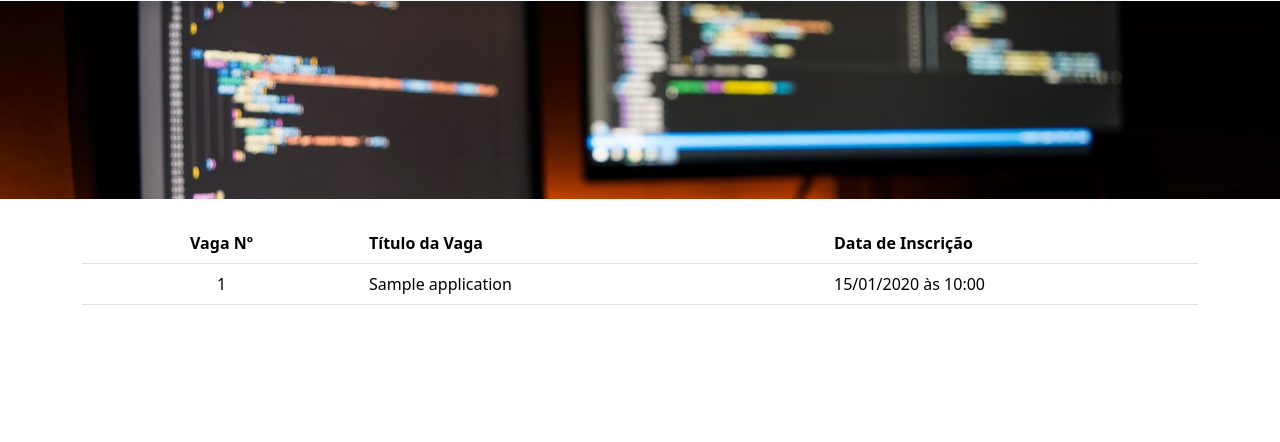
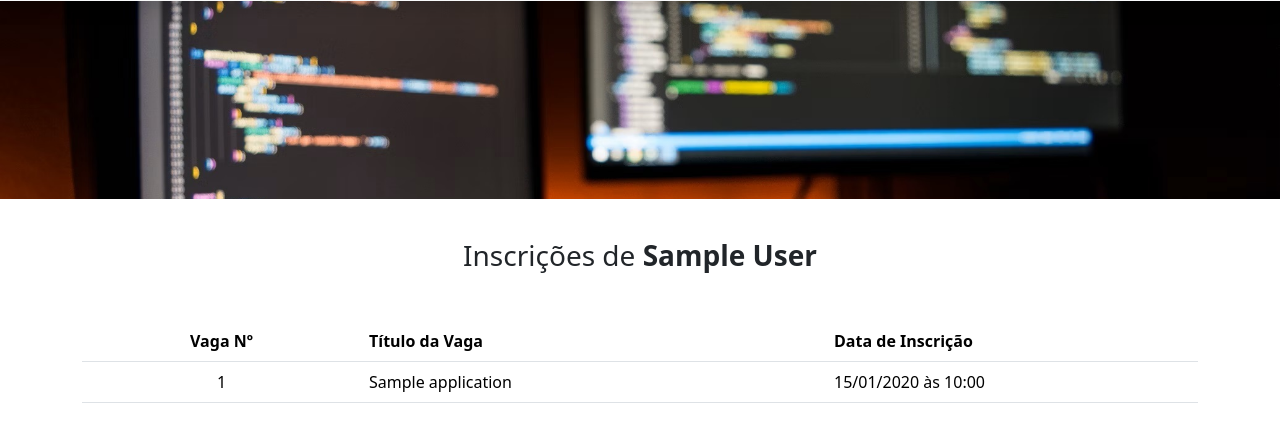
Before and after one commit to luigicl/Python_SiteCarreiras_Flask_v2, a Flask app: template carreiras_python/templates/my_applications.html in a window 1280 px wide. Shown: the part 81-523 px from the top of the page. Run offline with Flask 3, Linux system fonts and the light colour scheme; the template is opened without the code that fills it: most values are stand-ins (such as "Sample title", 1, 10 or a date in 2020).

Commit message:
melhoria na tela de inscrições

```diff
--- a/carreiras_python/templates/my_applications.html
+++ b/carreiras_python/templates/my_applications.html
@@ -9,6 +9,7 @@
         {% include "includes/navbar.html" %}
         {% include "includes/banner.html" %}
         <div class="container">
+            <h3 class="text-center mt-3 mb-5">Inscrições de <b>{{applications[0].full_name}}</b> </h3>
             <table class="table table-hover">
               <thead>
                 <tr>
```
